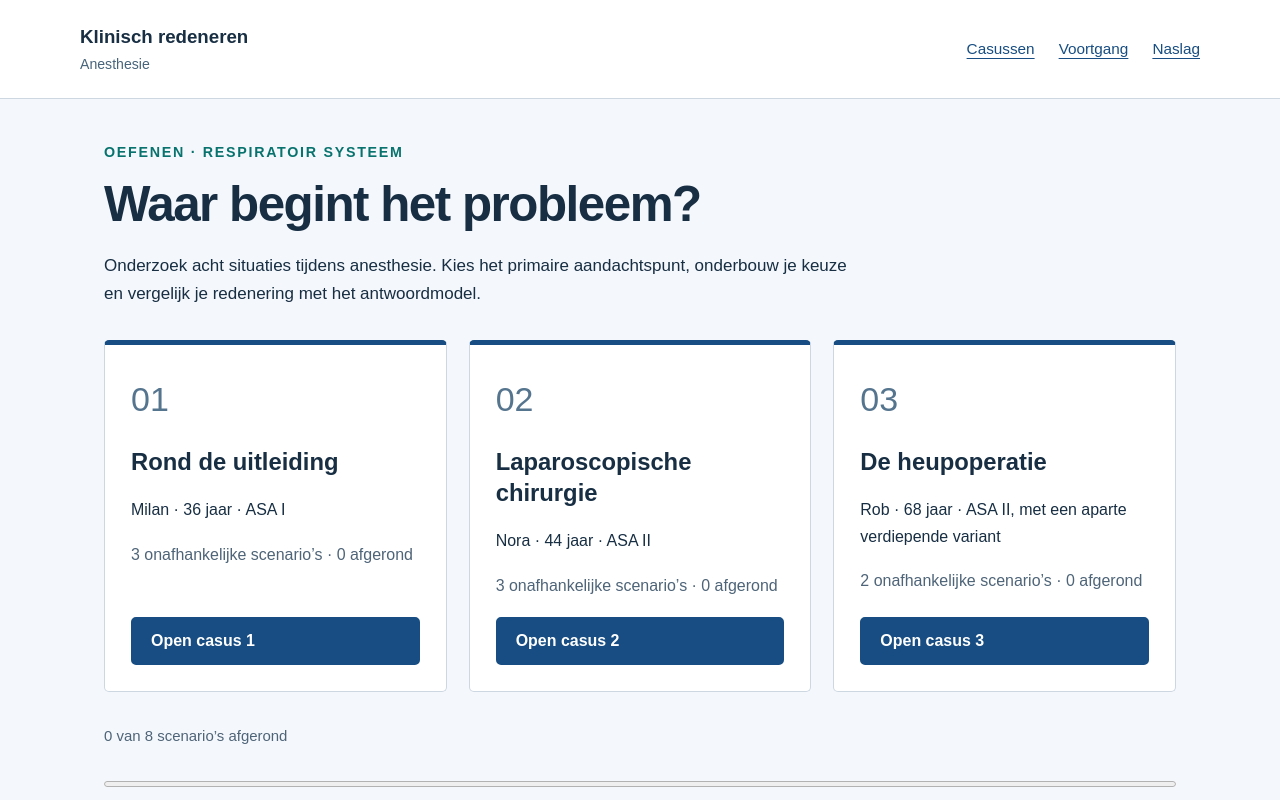
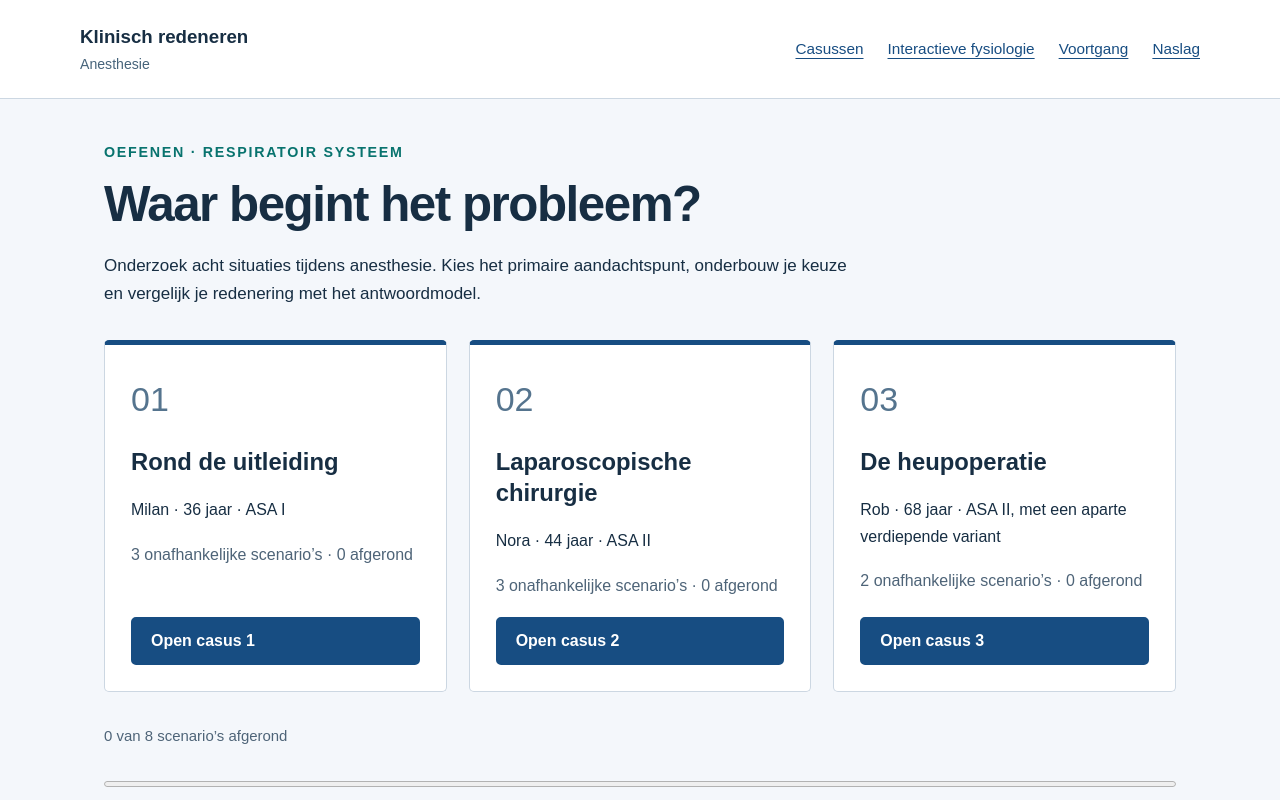
Before and after one commit to jonahhill80-HvA/respiratoir-oefenen, a plain HTML site: page index.html in a window 1280 px wide. Shown: the top 800 px of the page. Drawn offline with Linux system fonts and the light colour scheme.

Commit message:
Voeg interactieve fysiologie toe aan navigatie

```diff
--- a/index.html
+++ b/index.html
@@ -1,2 +1,2 @@
 <!doctype html>
-<html lang="nl"><head><meta charset="utf-8"><meta name="viewport" content="width=device-width,initial-scale=1"><meta name="description" content="Oefen klinisch redeneren over het respiratoir systeem tijdens anesthesie. Drie casussen met acht scenario’s en feedback."><title>Respiratoir systeem · Klinisch redeneren</title><link rel="stylesheet" href="style.css"><script src="data.js" defer></script><script src="app.js" defer></script></head><body><a class="skip" href="#main">Naar de inhoud</a><header><a class="brand" href="#">Klinisch redeneren <span>Anesthesie</span></a><nav aria-label="Hoofdnavigatie"><a href="#">Casussen</a><a href="#overzicht">Voortgang</a><a href="#uitleg">Naslag</a></nav></header><main id="main" tabindex="-1"></main><footer>Respiratoir systeem · Lesmateriaal Jonah Hill<br><span id="storage-note">Je antwoorden blijven in deze browser. Er worden geen resultaten naar een docent verzonden.</span></footer><noscript>Schakel JavaScript in om de oefeningen te gebruiken.</noscript></body></html>
+<html lang="nl"><head><meta charset="utf-8"><meta name="viewport" content="width=device-width,initial-scale=1"><meta name="description" content="Oefen klinisch redeneren over het respiratoir systeem tijdens anesthesie. Drie casussen met acht scenario’s en feedback."><title>Respiratoir systeem · Klinisch redeneren</title><link rel="stylesheet" href="style.css"><script src="data.js" defer></script><script src="app.js" defer></script></head><body><a class="skip" href="#main">Naar de inhoud</a><header><a class="brand" href="#">Klinisch redeneren <span>Anesthesie</span></a><nav aria-label="Hoofdnavigatie"><a href="#">Casussen</a><a href="#fysiologie">Interactieve fysiologie</a><a href="#overzicht">Voortgang</a><a href="#uitleg">Naslag</a></nav></header><main id="main" tabindex="-1"></main><footer>Respiratoir systeem · Lesmateriaal Jonah Hill<br><span id="storage-note">Je antwoorden blijven in deze browser. Er worden geen resultaten naar een docent verzonden.</span></footer><noscript>Schakel JavaScript in om de oefeningen te gebruiken.</noscript></body></html>
```
